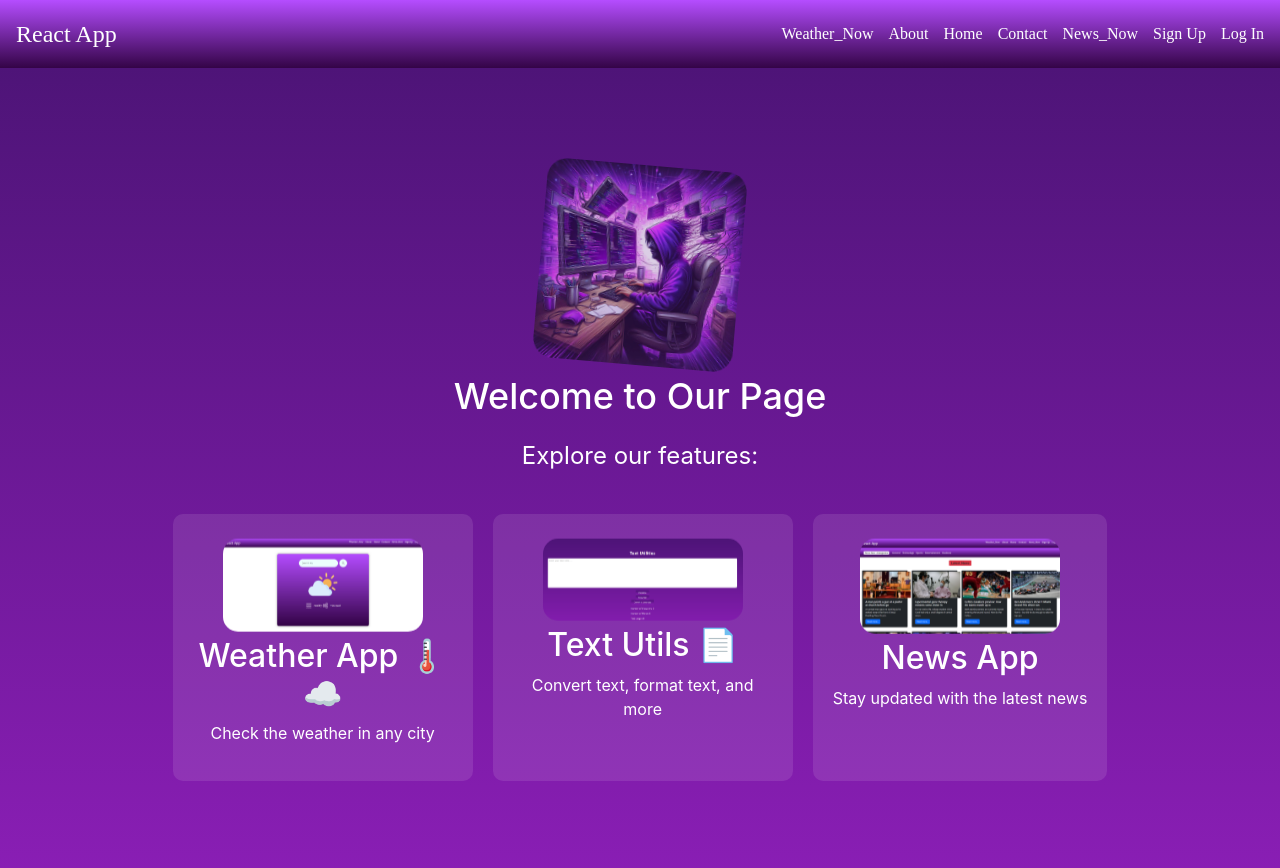
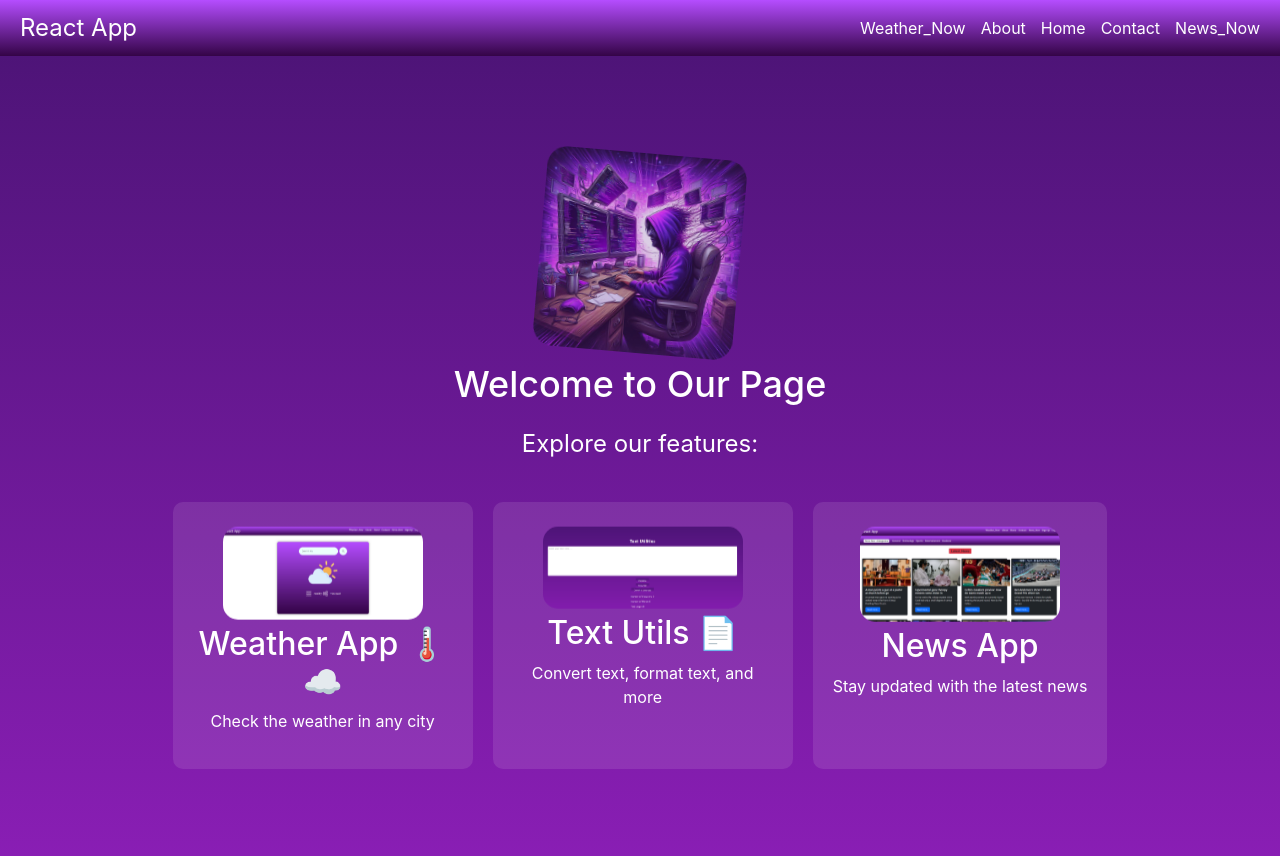
Before and after one commit to AadityaMohit/React_WEATHER_NEWS_API, a React (Create React App) app: page / in a window 1280 px wide. Built offline with nearby package versions, Linux system fonts and the light colour scheme; a web font is replaced by a local one.

Commit message:
Add About.css file

```diff
--- a/src/components/Navbar.jsx
+++ b/src/components/Navbar.jsx
@@ -1,34 +1,30 @@
-// Navbar.js
-import React from 'react';
+import React, { useState } from 'react';
 import { Link } from 'react-router-dom';
 import '../App.css';
 
 function Navbar() {
+  const [isOpen, setIsOpen] = useState(false);
+
+  const toggleMenu = () => {
+    setIsOpen(!isOpen);
+  };
+
   return (
-    <nav className="navbar">
+    <nav className="news-navbar">
       <div className="navbar__brand">React App</div>
-      {/* <div><Link className="navbar__brand" to='/'>React App </Link></div>  */}
-      {/* <div><Link className="navbar__brand" to='/weather'>Weather_Now</Link></div>  */}
-      <ul className="navbar__links">
+      <div className={`navbar__links ${isOpen ? 'active' : ''}`}>
+        <li><Link className="navbar__link_text" to='/weather'>Weather_Now</Link></li>
+        <li className="navbar__link"><Link to="/about" className="navbar__link__text">About</Link></li>
+        <li className="navbar__link"><Link to="/" className="navbar__link__text">Home</Link></li>
+        <li className="navbar__link"><Link to="/contact" className="navbar__link__text">Contact</Link></li>
+        <li><Link className="navbar__link" to='/news'>News_Now</Link></li>
 
-        <li><Link className="navbar__link_text" to='/weather'>Weather_Now</Link></li>
-        <li className="navbar__link">
-          <Link to="/about" className="navbar__link__text">About</Link>
-        </li>
-        <li className="navbar__link">
-          <Link to="/" className="navbar__link__text">Home</Link>
-        </li>
-        <li className="navbar__link">
-          <Link to="/contact" className="navbar__link__text">Contact</Link>
-        </li>
-<li><Link className="navbar__link" to='/news'>News_Now</Link></li>
-        <li className="navbar__link">
-          <Link to="/signup" className="navbar__link__text">Sign Up</Link>
-        </li>
-        <li className="navbar__link">
-          <Link to="/login" className="navbar__link__text">Log In</Link>
-        </li>
-      </ul>
+      </div>
+      <div className="hamburger" onClick={toggleMenu}>
+        <div></div>
+        <div></div>
+        <div></div>
+      </div>
     </nav>
   );
 }
```
